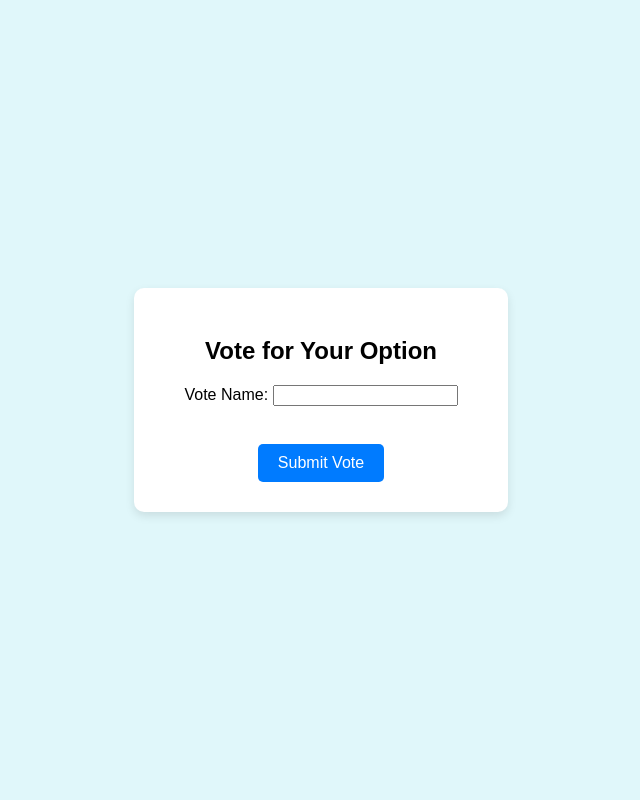
After one commit to CactusDuke/Platform-Agnostic, a Flask app: page /create in a window 1280 px wide. The commit adds this page. Shown: the whole page, without its empty margins (319-959 px from the left). Run offline with Flask 3, Linux system fonts and the light colour scheme.

Commit message:
Added ability to create new votes

```diff
--- a/src/Server/server.py
+++ b/src/Server/server.py
@@ -2,6 +2,7 @@ from flask import Flask, request, render_template
 from PythonFiles.returnVote import votePercent
 from PythonFiles.findLocation import getLocation
 from PythonFiles.addVote import addVote
+from PythonFiles.createVote import createVote
 
 app = Flask(__name__)
 
@@ -30,9 +31,26 @@ def voted():
     #Collecting Values
     vote_value = int(request.form.get('vote'))
     location = request.form.get('location')
-    lat, lon = getLocation(location)
+    try:
+        lat, lon = getLocation(location)
+        addVote(vote_value, lat, lon) #Adds to database
+    except Exception as e:
+        return f"<h2>Error: Vote Failure</h2>", 400
 
-    addVote(vote_value, lat, lon) #Adds to database
+    # This renders a simple page thanking the user.
+    return render_template('voted.html')
+
+@app.route('/create')
+def create():
+    # Retrieve the vote value from the form submission.
+    return render_template('create.html')
+
+@app.route('/created', methods=['POST'])
+def created():
+    #Collecting Values
+    name = request.form.get('name')
+
+    createVote(name) #Creates vote with name
     # This renders a simple page thanking the user.
     return render_template('voted.html')
 
--- /dev/null
+++ b/src/Server/templates/create.html
@@ -0,0 +1,59 @@
+<!DOCTYPE html>
+<html lang="en">
+<head>
+  <meta charset="UTF-8">
+  <meta name="viewport" content="width=device-width, initial-scale=1">
+  <title>Voting Page</title>
+  <style>
+    body {
+      background: #e0f7fa;
+      font-family: Arial, sans-serif;
+      display: flex;
+      justify-content: center;
+      align-items: center;
+      height: 100vh;
+      margin: 0;
+    }
+    .container {
+      background: white;
+      padding: 30px 50px;
+      border-radius: 10px;
+      box-shadow: 0 4px 10px rgba(0, 0, 0, 0.1);
+      text-align: center;
+    }
+    h2 {
+      margin-bottom: 20px;
+    }
+    .option {
+      display: block;
+      margin: 15px 0;
+      font-size: 18px;
+    }
+    .button {
+      background-color: #007BFF;
+      color: white;
+      padding: 10px 20px;
+      margin-top: 20px;
+      border: none;
+      border-radius: 5px;
+      font-size: 16px;
+      cursor: pointer;
+      transition: background-color 0.3s;
+    }
+    .button:hover {
+      background-color: #0069d9;
+    }
+  </style>
+</head>
+<body>
+  <div class="container">
+    <h2>Vote for Your Option</h2>
+    <form action="/created" method="post">
+      <label for="string">Vote Name:</label>
+      <input type="string" step="any" name="name" id="name" required>
+      <br><br>
+      <button type="submit" class="button">Submit Vote</button>
+    </form>
+  </div>
+</body>
+</html>
--- a/src/Server/templates/index.html
+++ b/src/Server/templates/index.html
@@ -39,5 +39,6 @@
   <h1>Welcome</h1>
   <a href="/score" class="button">Score</a>
   <a href="/vote" class="button">Voting</a>
+  <a href="/create" class="button">Create New Vote</a>
 </body>
 </html>
```
